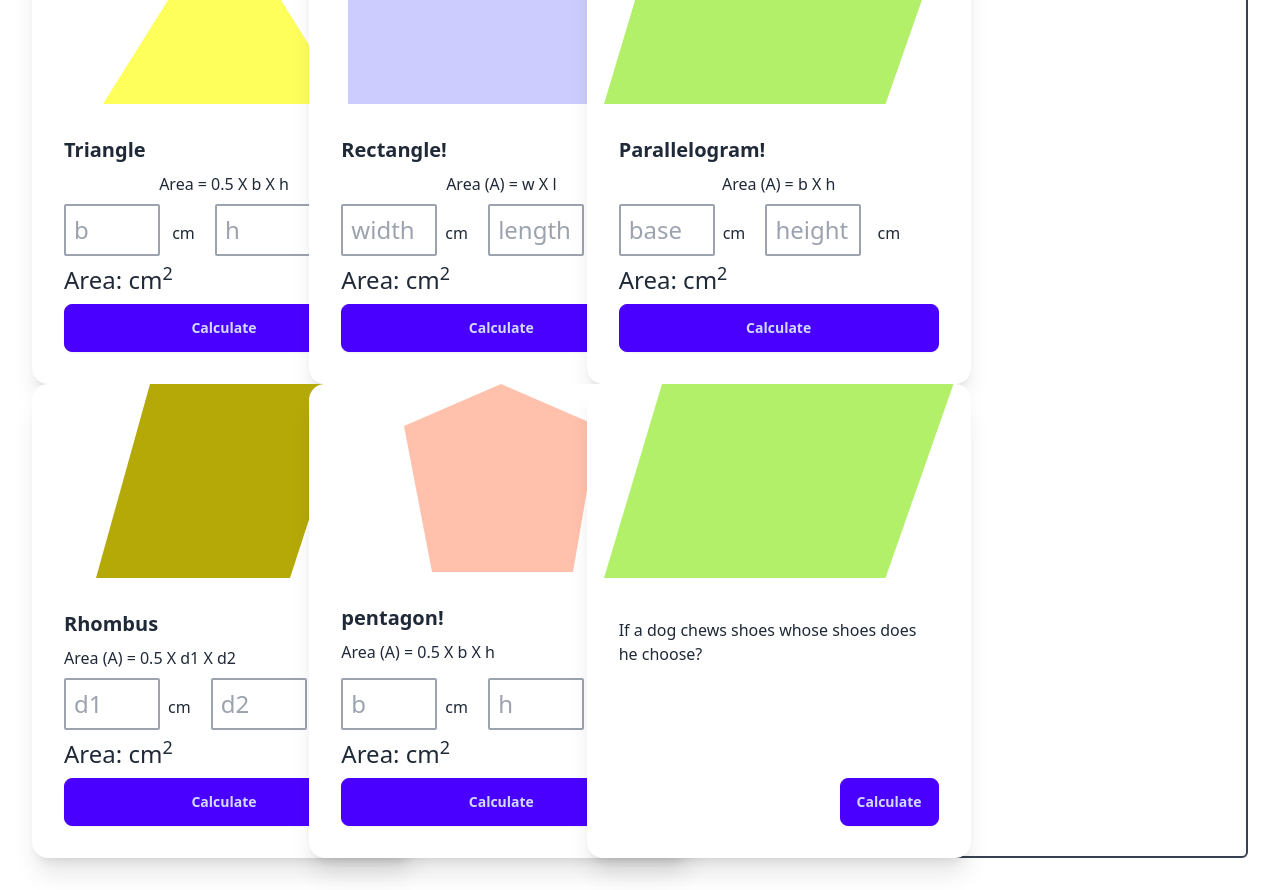
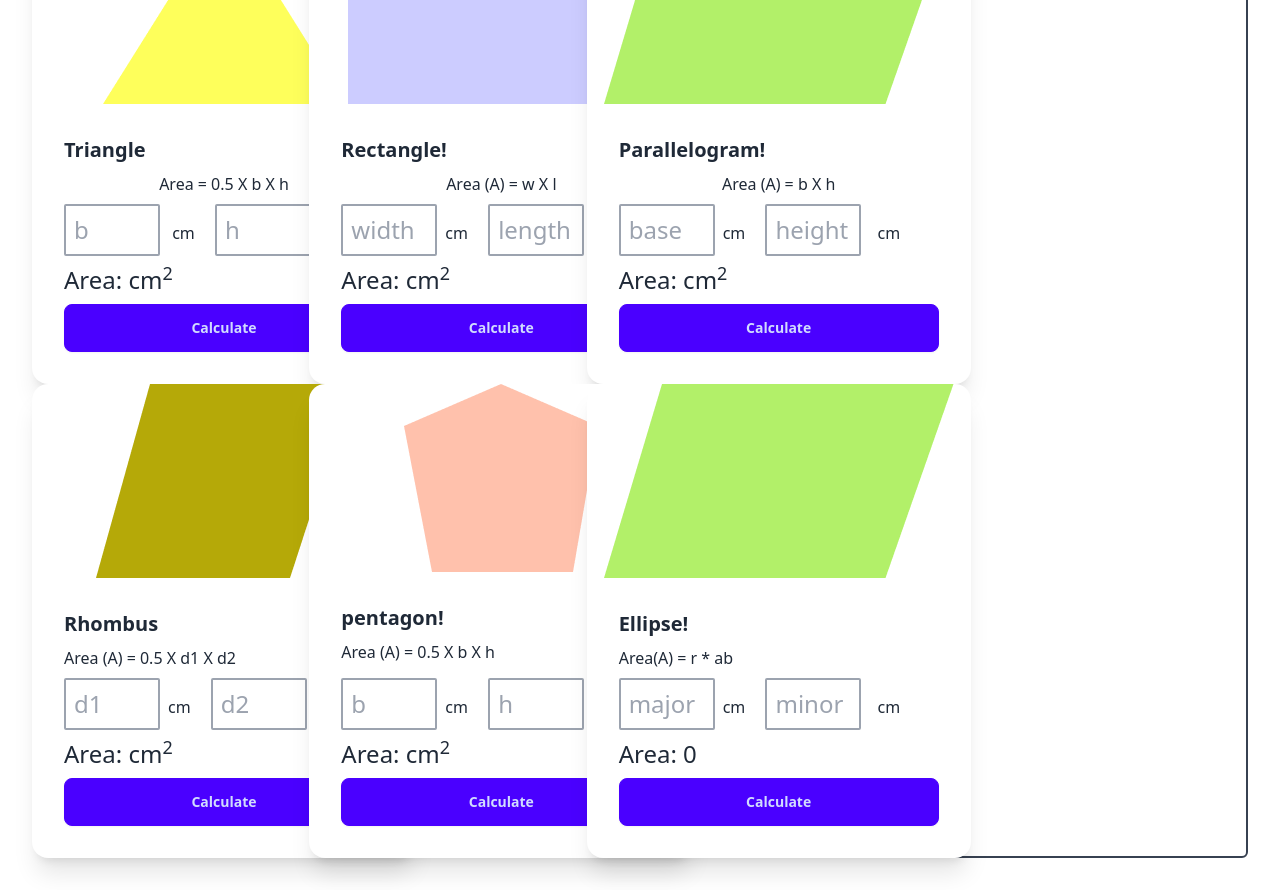
Before and after one commit to SM-Rakibul-Hasan-Rakib/calculated, a plain HTML site: page index.html in a window 1280 px wide. Shown: the part 122-1012 px from the top of the page. Drawn offline with nearby package versions, Linux system fonts and the light colour scheme.

Commit message:
complete

```diff
--- a/index.html
+++ b/index.html
@@ -185,17 +185,20 @@
                 </p>
               </div>
               <div class="card-actions justify-end">
-                <button onclick="calculateRhombusArea()" class="btn btn-primary w-full">Calculate</button>
+                <button
+                  onclick="calculateRhombusArea()"
+                  class="btn btn-primary w-full"
+                >
+                  Calculate
+                </button>
               </div>
             </div>
           </div>
 
-
-
           <!--pentagon card  -->
           <div class="card w-96 bg-base-100 shadow-xl">
             <figure>
-              <img src="./images/pentagon.png" alt="">
+              <img src="./images/pentagon.png" alt="" />
             </figure>
             <div class="card-body">
               <h2 class="card-title">pentagon!</h2>
@@ -225,28 +228,51 @@
                 </p>
               </div>
               <div class="card-actions justify-end">
-                <button onclick="calculatePentagonArea()" class="btn btn-primary w-full">Calculate</button>
+                <button
+                  onclick="calculatePentagonArea()"
+                  class="btn btn-primary w-full"
+                >
+                  Calculate
+                </button>
               </div>
             </div>
           </div>
 
-
-
+          <!-- Ellipse-card -->
           <div class="card w-96 bg-base-100 shadow-xl">
             <figure>
               <img src="./images/parallelogram.png" alt="" />
             </figure>
             <div class="card-body">
-              <h2 class="card-title"></h2>
-              <p>If a dog chews shoes whose shoes does he choose?</p>
+              <h2 class="card-title">Ellipse!</h2>
+              <p>Area(A) = r * ab</p>
+              <div class="">
+                <!-- Rhombus base -->
+                <input
+                  class="border-2 border-gray-400 w-24 text-2xl p-2 rounded-sm"
+                  type="text"
+                  name=""
+                  id="one"
+                  placeholder="major"
+                /><span class="mr-4 ml-2">cm</span>
+                <!-- ellipse  -->
+                <input
+                  class="border-2 border-gray-400 w-24 text-2xl p-2 rounded-sm"
+                  type="text"
+                  name=""
+                  id="two"
+                  placeholder="minor"
+                /><span class="ml-4">cm</span>
+              </div>
+              <p class="text-2xl">
+                Area: <span id="ellisp-area">0</span>
+              </p>
               <div class="card-actions justify-end">
-                <button class="btn btn-primary ">Calculate</button>
+                <button onclick="calculateElispArea()" class="btn btn-primary w-full">Calculate</button>
               </div>
             </div>
           </div>
         </div>
-
-        <!-- rectangle card -->
 
         <!-- area calculation container -->
         <div class="w-96 border-2 border-gray-700 rounded-md">
@@ -260,5 +286,6 @@
     <script src="./js/rhombus.js"></script>
     <script src="./js/all.js"></script>
     <script src="./js/pentagon.js"></script>
+    <script src="./js/elisp.js"></script>
   </body>
 </html>
--- /dev/null
+++ b/js/elisp.js
@@ -0,0 +1,29 @@
+// function calculateEllispArea(){
+//   const majorRadius = getInputValueById('one');
+//   const minorRadius = getInputValueById('two');
+//   const area = 3.14 * majorRadius *minorRadius;
+//   setInnerTextById('ellisp-area',area);
+// }
+
+function calculateElispArea(){
+  //get of pentagaon base
+    const pentagonAreaBase = document.getElementById('one');
+    const pentagonText = pentagonAreaBase.value;
+    const pentagonBase = parseFloat(pentagonText);
+    console.log(pentagonBase);
+
+    //get of pentagaon height
+
+    const pentagonHeightArea = document.getElementById('two');
+    const pentagonLetter = pentagonHeightArea.value;
+    const pentagonHeight = parseFloat(pentagonLetter);
+    console.log(pentagonHeight);
+
+     //calculate Pentagon area
+     const area = 3.14 * pentagonBase * pentagonHeight;
+     console.log('area of the pentagon is:', area);
+
+     // //Display PentagonSpan
+  const pentagonSpan = document.getElementById('ellisp-area');
+  pentagonSpan.innerText = area;
+  }
```
